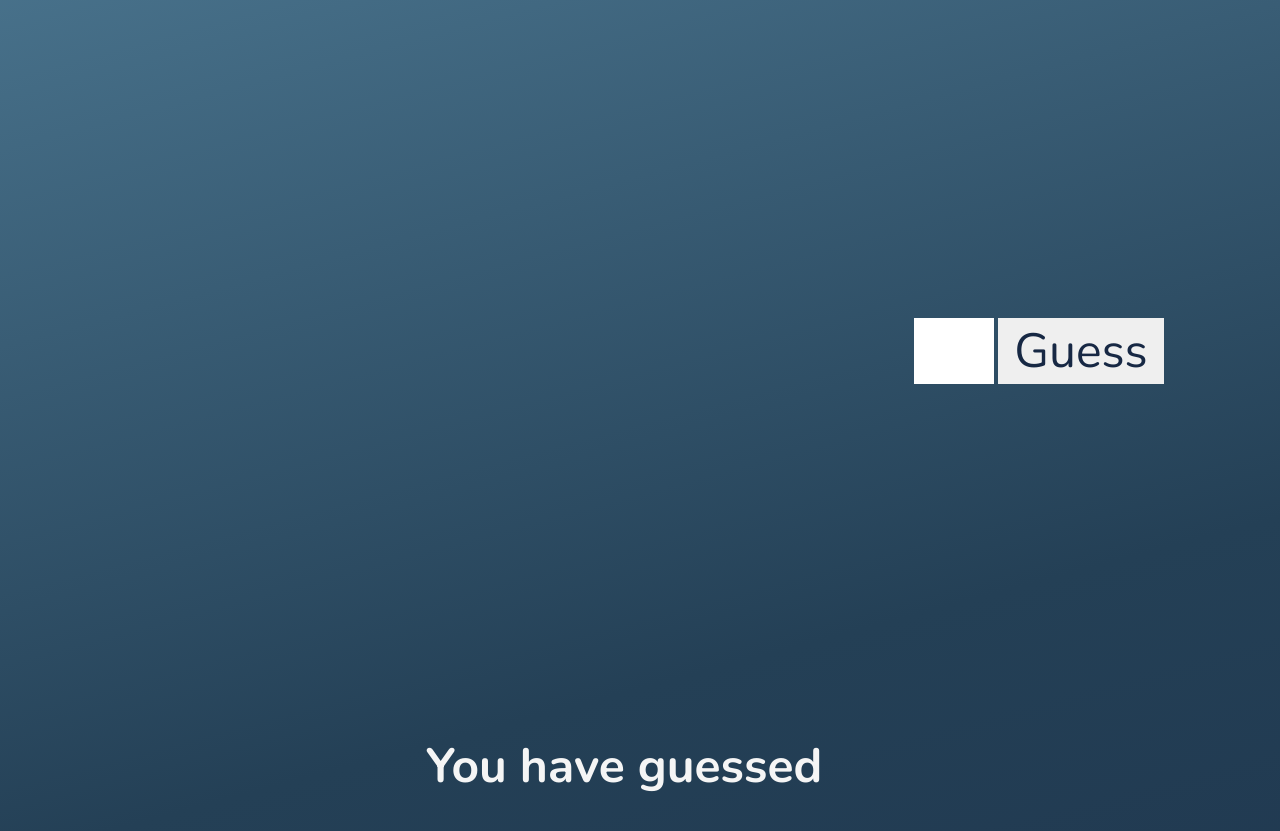
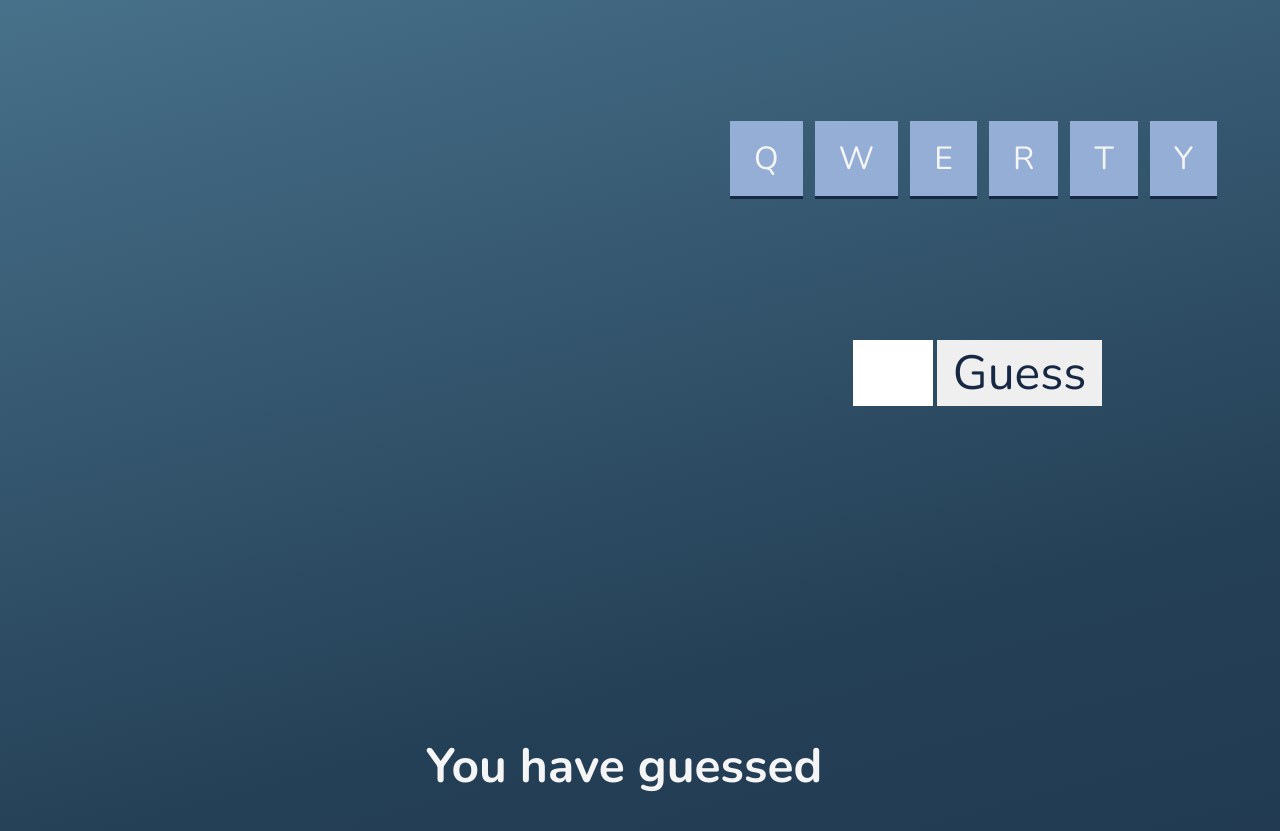
Before and after one commit to marcus-df/hangman, a plain HTML site: page index.html in a window 1280 px wide. Shown: the part 880-1711 px from the top of the page. Drawn offline with nearby package versions, Linux system fonts and the light colour scheme.

Commit message:
Update index.html

```diff
--- a/index.html
+++ b/index.html
@@ -47,7 +47,12 @@
                 </figure>
                 <div class="guessing">
                     <ul id="game-letters">
-
+                        <li>Q</li>
+                        <li>W</li>
+                        <li>E</li>
+                        <li>R</li>
+                        <li>T</li>
+                        <li>Y</li>
                     </ul>
                     <div>
                         <input type="text" name="" id="guess-input" maxlength="1">
```
